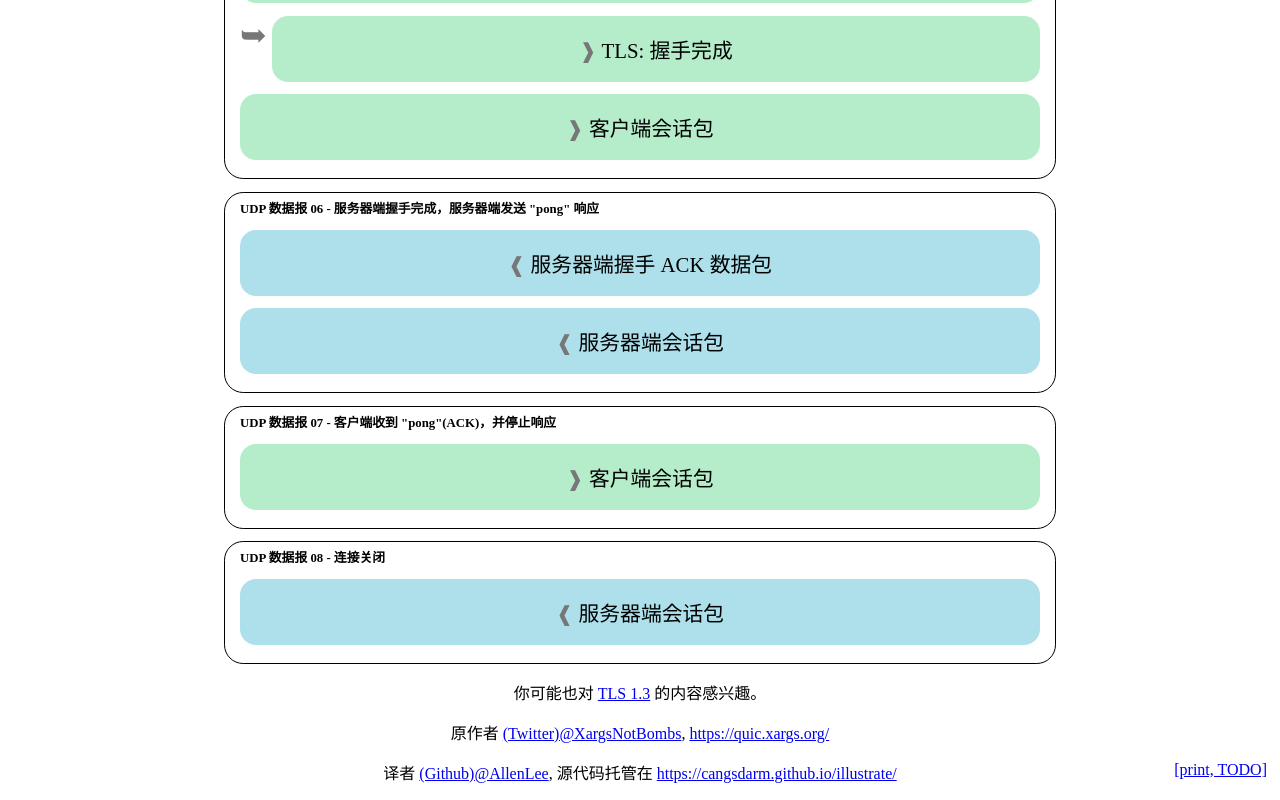
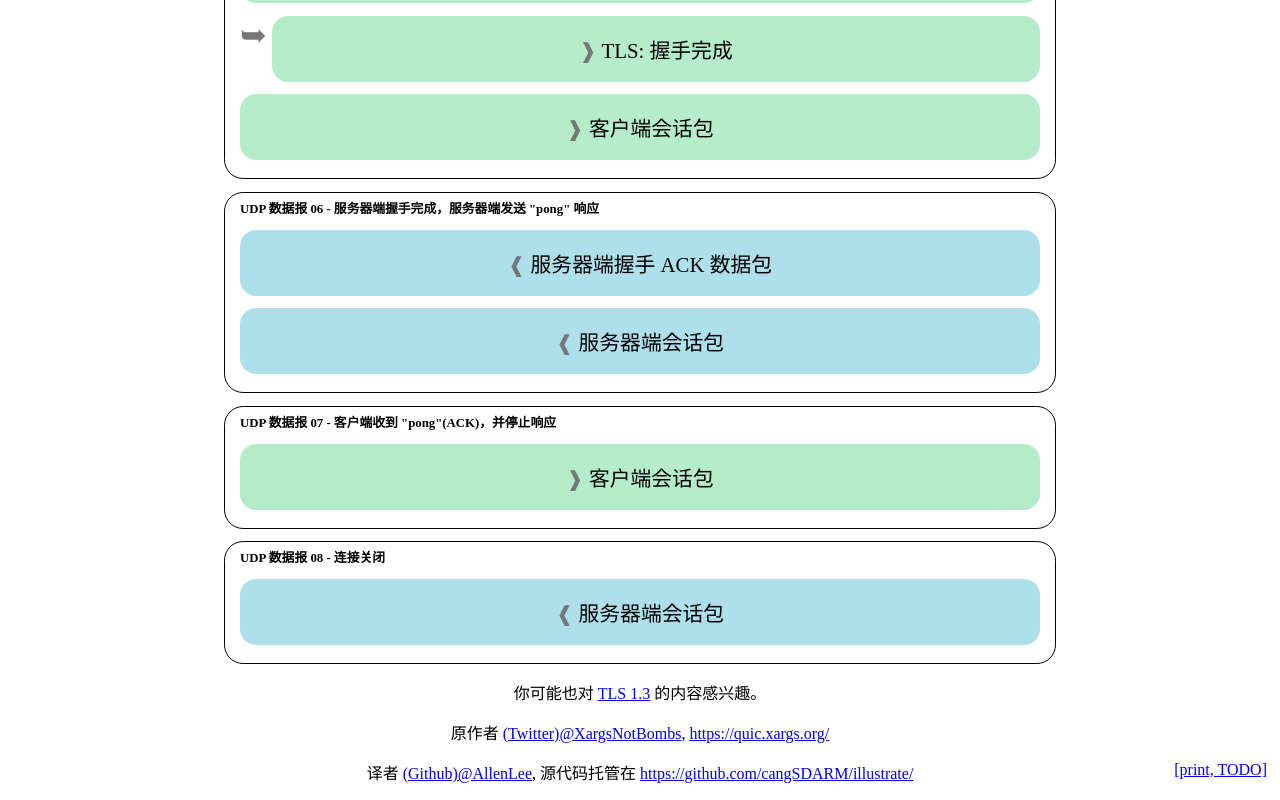
Before and after one commit to cangSDARM/illustrate, a React (Vite) app: page /illustrate/quic in a window 1280 px wide. Shown: the part 2303-3103 px from the top of the page. Built offline with nearby package versions, Linux system fonts and the light colour scheme.

Commit message:
workprogress

```diff
--- a/src/Footer/index.jsx
+++ b/src/Footer/index.jsx
@@ -28,8 +28,8 @@ const Footer = ({ desc, mother }) => {
             (Github)@AllenLee
           </a>
           , 源代码托管在{" "}
-          <a href="https://cangsdarm.github.io/illustrate/" target="_blank">
-            https://cangsdarm.github.io/illustrate/
+          <a href="https://github.com/cangSDARM/illustrate/" target="_blank">
+            https://github.com/cangSDARM/illustrate/
           </a>
         </p>
       </div>
```
Also changed, not shown: 1 other file (tests, documents, lock files or other folders).
